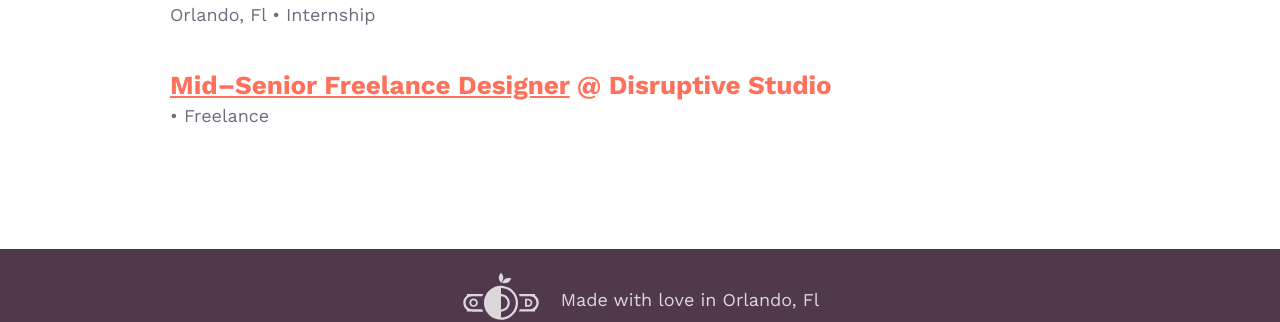
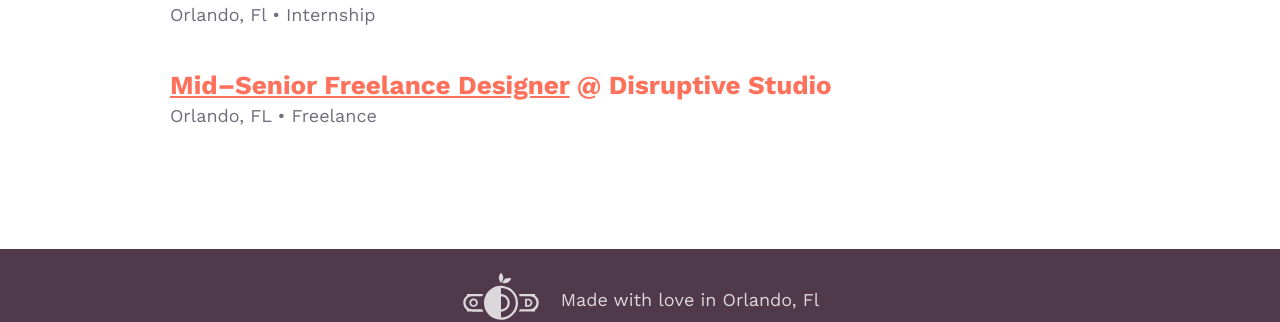
Before and after one commit to whosdustin/orlando-designers, a Jekyll site: the page built from jobs.html, in a window 1280 px wide. Shown: the part 714-1036 px from the top of the page. Built offline with Jekyll 4.4.1, drawn with Linux system fonts in a browser that asks for light colours; comment, search, counter and statistics services are not loaded.

Commit message:
Updated Mid Senior Freelance Designer

```diff
--- a/_jobs/mid-senior-freelance-designer.markdown
+++ b/_jobs/mid-senior-freelance-designer.markdown
@@ -6,6 +6,7 @@ position: 0
 jobtype: Freelance
 company_name: Disruptive Studio
 listing_url: https://orlandodesigners.info/jobs/mid-senior-freelance-designer
+location: Orlando, FL
 layout: events
 ---
 
```
